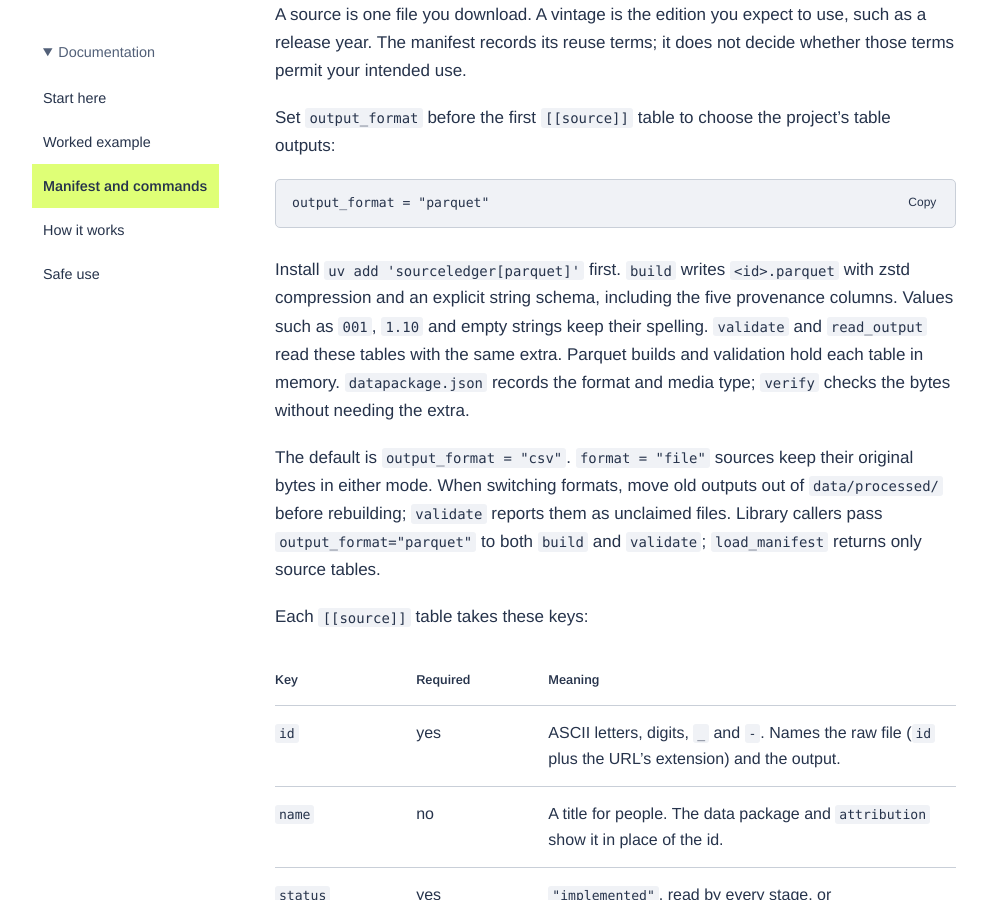
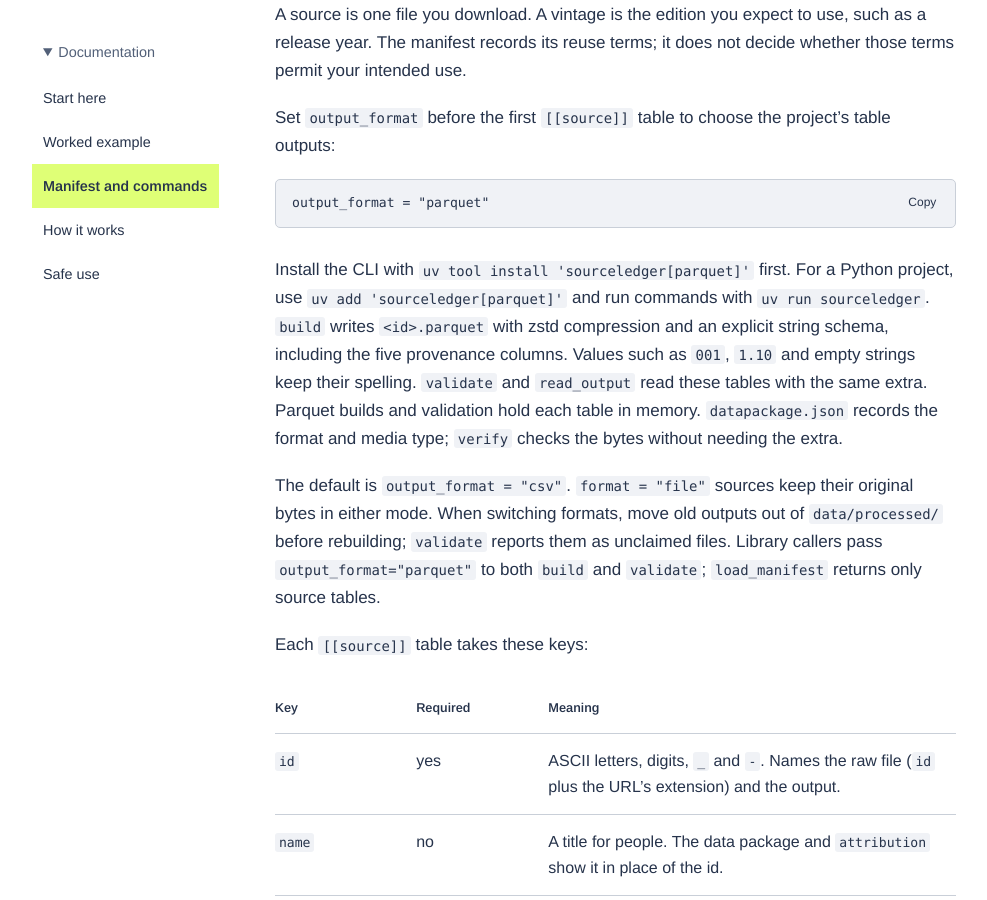
Before and after one commit to simonvanlierde/sourceledger, a Jekyll site: the page built from docs/reference.md, in a window 1280 px wide and 900 px high, scrolled down 386 px. Shown: the whole window, without its empty margins (5-992 px from the left). Built offline with Jekyll 4.4.1, drawn with Linux system fonts in a browser that asks for light colours.

Commit message:
fix: clarify parquet installation for cli users
Signed-off-by: Simon van Lierde <90462640+simonvanlierde@users.noreply.github.com>

````diff
--- a/docs/reference.md
+++ b/docs/reference.md
@@ -18,7 +18,9 @@
 output_format = "parquet"
 ```
 
-Install `uv add 'sourceledger[parquet]'` first. `build` writes `<id>.parquet` with zstd compression
+Install the CLI with `uv tool install 'sourceledger[parquet]'` first.
+For a Python project, use `uv add 'sourceledger[parquet]'` and run commands with `uv run sourceledger`.
+`build` writes `<id>.parquet` with zstd compression
 and an explicit string schema, including the five provenance columns. Values such as `001`, `1.10`
 and empty strings keep their spelling. `validate` and `read_output` read these tables with the same extra.
 Parquet builds and validation hold each table in memory. `datapackage.json` records the format and media type;
````
Also changed, not shown: tests/test_parquet.py (+6 -1 lines), README.md, 1 other file.
